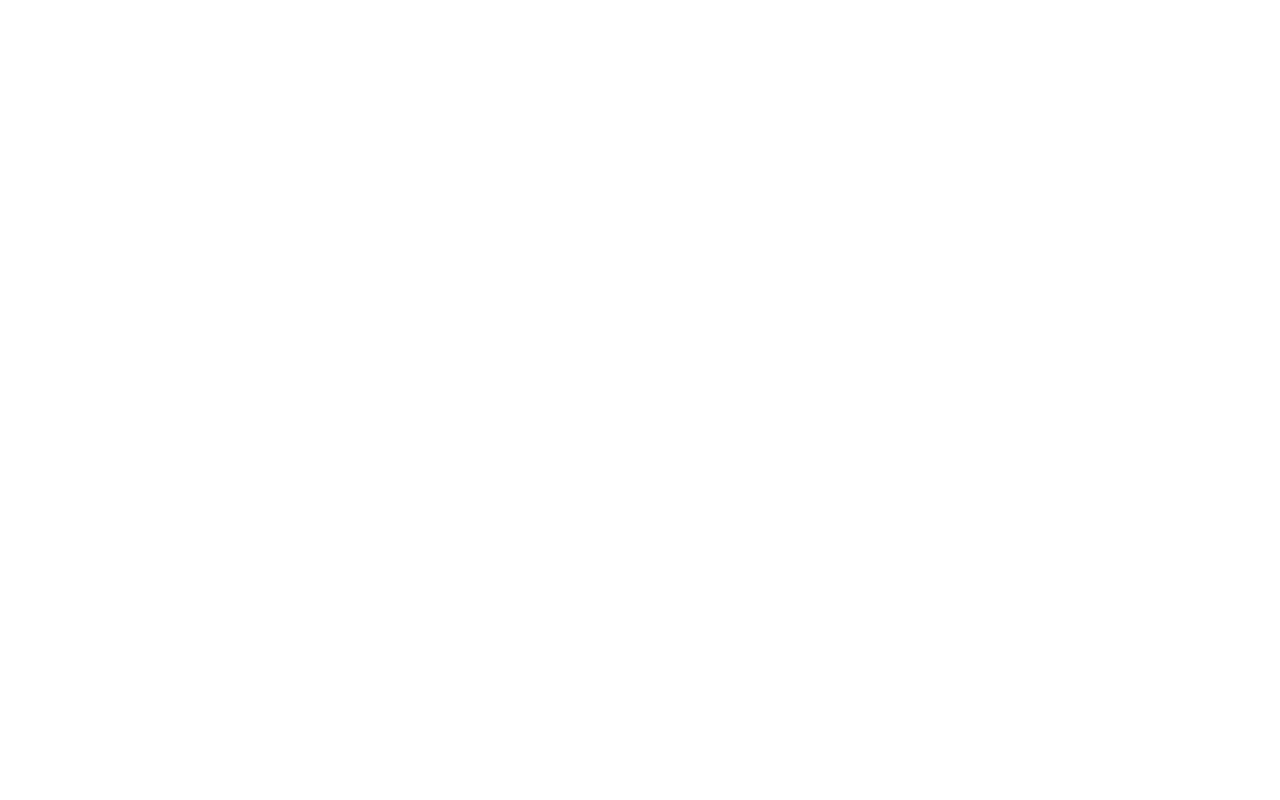
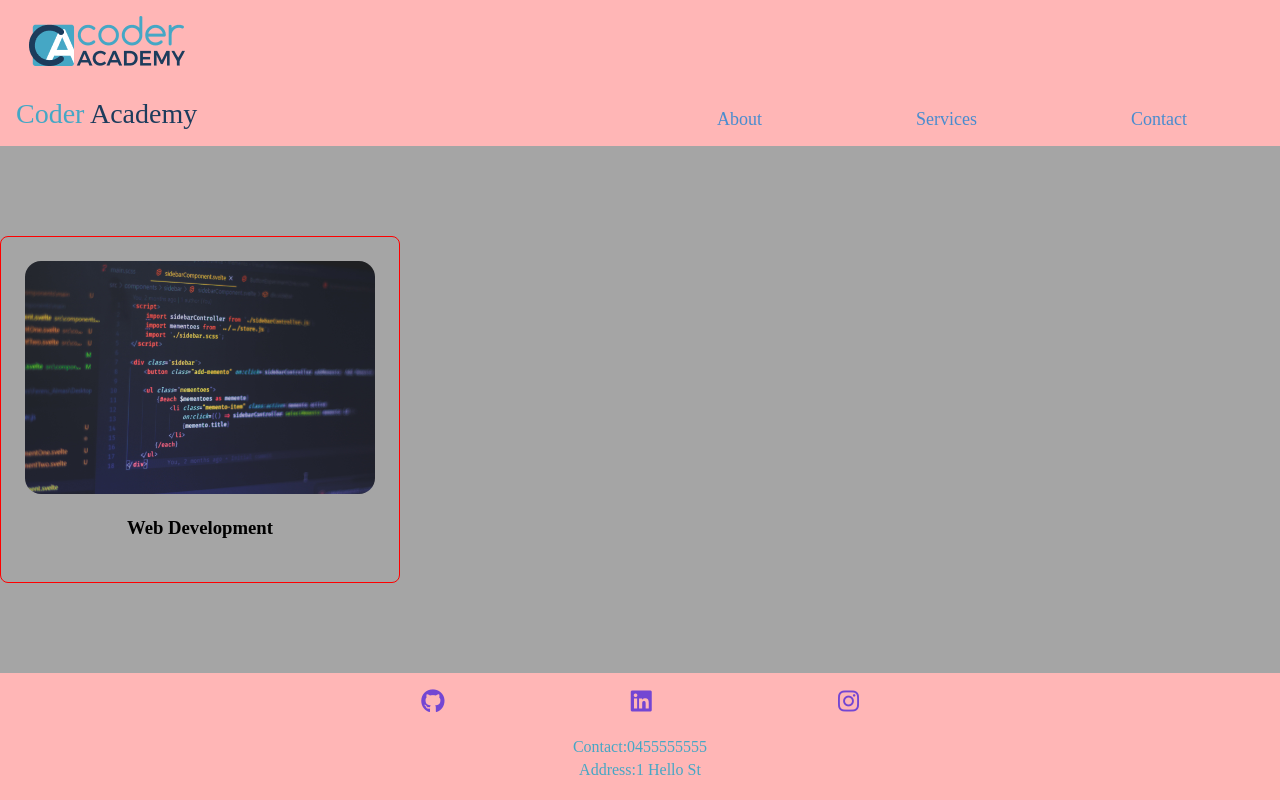
Before and after one commit to ggrrrgg/newtestportfolio, a plain HTML site: page pages/services.html in a window 1280 px wide. Drawn offline with Linux system fonts and the light colour scheme.

Commit message:
end of tueslesson, broken

```diff
--- a/pages/services.html
+++ b/pages/services.html
@@ -0,0 +1,58 @@
+<!DOCTYPE html>
+<html lang="en">
+  <head>
+    <meta charset="UTF-8" />
+    <meta http-equiv="X-UA-Compatible" content="IE=edge" />
+    <meta name="viewport" content="width=device-width, initial-scale=1.0" />
+    <title>Coder Academy</title>
+    <link rel="stylesheet" href="../styles/index.css" />
+    <link rel="stylesheet" href="../styles/pages/services.css" />
+    <!-- Font Awesome -->
+    <link
+      rel="stylesheet"
+      href="https://cdnjs.cloudflare.com/ajax/libs/font-awesome/6.3.0/css/all.min.css"
+      integrity="sha512-SzlrxWUlpfuzQ+pcUCosxcglQRNAq/DZjVsC0lE40xsADsfeQoEypE+enwcOiGjk/bSuGGKHEyjSoQ1zVisanQ=="
+      crossorigin="anonymous"
+      referrerpolicy="no-referrer"
+    />
+  </head>
+  <body>
+    <header>
+      <div class="logo-name">
+        <a href="../index.html">
+          <img src="../images/logo.png" alt="Coder Academy logo" />
+        </a>
+        <p class="name">
+          <span class="coder-text">Coder</span>
+          <span class="academy-text">Academy</span>
+        </p>
+      </div>
+      <nav class="nav-items">
+        <a href="./about.html">About</a>
+        <a href="./services.html">Services</a>
+        <a href="./services.html">Contact</a>
+      </nav>
+    </header>
+    <main>
+      <article>
+        <section>
+            <img class="service-image" src="../images/service image.jpg" alt="web development"
+        </section>
+        <section>
+            <h3>Web Development</h3>
+        </section>
+      </article>
+    </main>
+    <footer>
+      <div class="social-media">
+        <a href="https://www.github.com" target="_blank"><i class="fa-brands fa-github"></i> </a>
+        <a href="https://www.linkedin.com"target="_blank"><i class="fa-brands fa-linkedin"></i></a>
+        <a href="https://www.instagram.com"target="_blank"><i class="fa-brands fa-instagram"></i></a>
+      </div>
+      <div class="info">
+        <p>Contact:0455555555</p>
+        <p>Address:1 Hello St</p>
+      </div>
+    </footer>
+  </body>
+</html>
--- a/styles/components/_header.scss
+++ b/styles/components/_header.scss
@@ -1,4 +1,4 @@
-@import "../defaults/color"
+@import "../defaults/color";
 @import "../components/utils";
 
 
--- a/styles/components/_utils.scss
+++ b/styles/components/_utils.scss
@@ -0,0 +1,5 @@
+@mixin background-stuff() {
+    background-color: $primary-background;
+    padding: 16px;
+    text-align: center;
+}
--- a/styles/defaults/_color.scss
+++ b/styles/defaults/_color.scss
@@ -0,0 +1,3 @@
+$primary-background:#ffb6b6;
+$primary-color:#1c3c5c;
+$secondary-color:#45a7c5;
--- a/styles/index.scss
+++ b/styles/index.scss
@@ -1,6 +1,7 @@
 @import "./defaults/_color.scss";
 @import "./components/header";
 @import "./components/footer";
+
 
 body {
     margin: 0;
@@ -11,16 +12,3 @@ body {
     flex-direction: column;
     justify-content: space-between;
 }
-
-
-
-main {
-    section {
-        .jumbotron {
-            img {
-                height: 300px;
-                width: 100%;
-            }
-        }
-    }
-}
--- /dev/null
+++ b/styles/pages/services.scss
@@ -0,0 +1,21 @@
+@import "../defaults/color";
+
+main {
+    display: flex;
+
+    article {
+        border: 1px solid red;
+        border-radius: 8px;
+        overflow: hidden;
+        margin: 20px 0px;
+        padding: 24px;
+        text-align: center;
+
+        section {
+            .service-image {
+                width: 350px;
+                border-radius: 16px;
+            }
+    }
+}
+}
```
Also changed, not shown: images/service image.jpg (added), styles/index.css, styles/pages/services.css (added), 3 other files.
